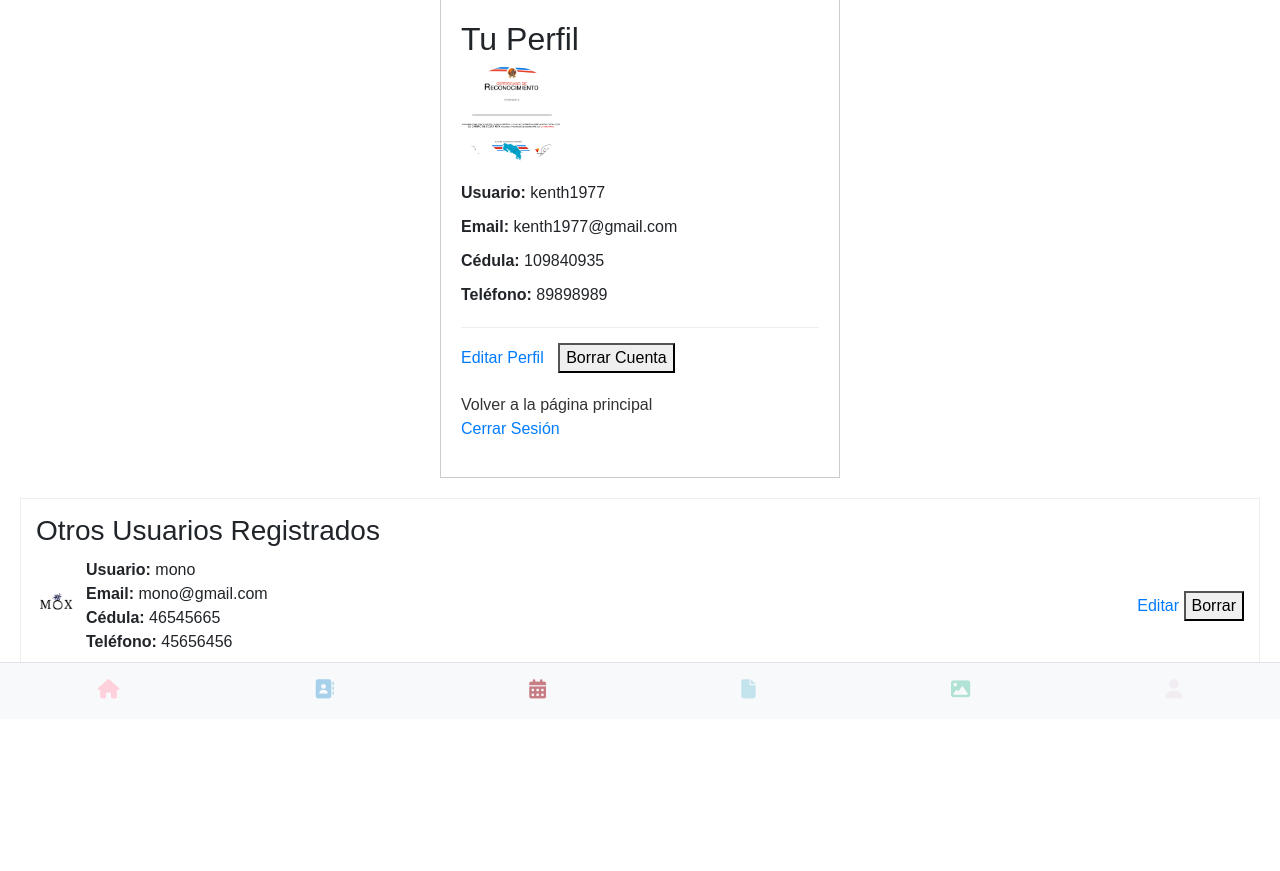
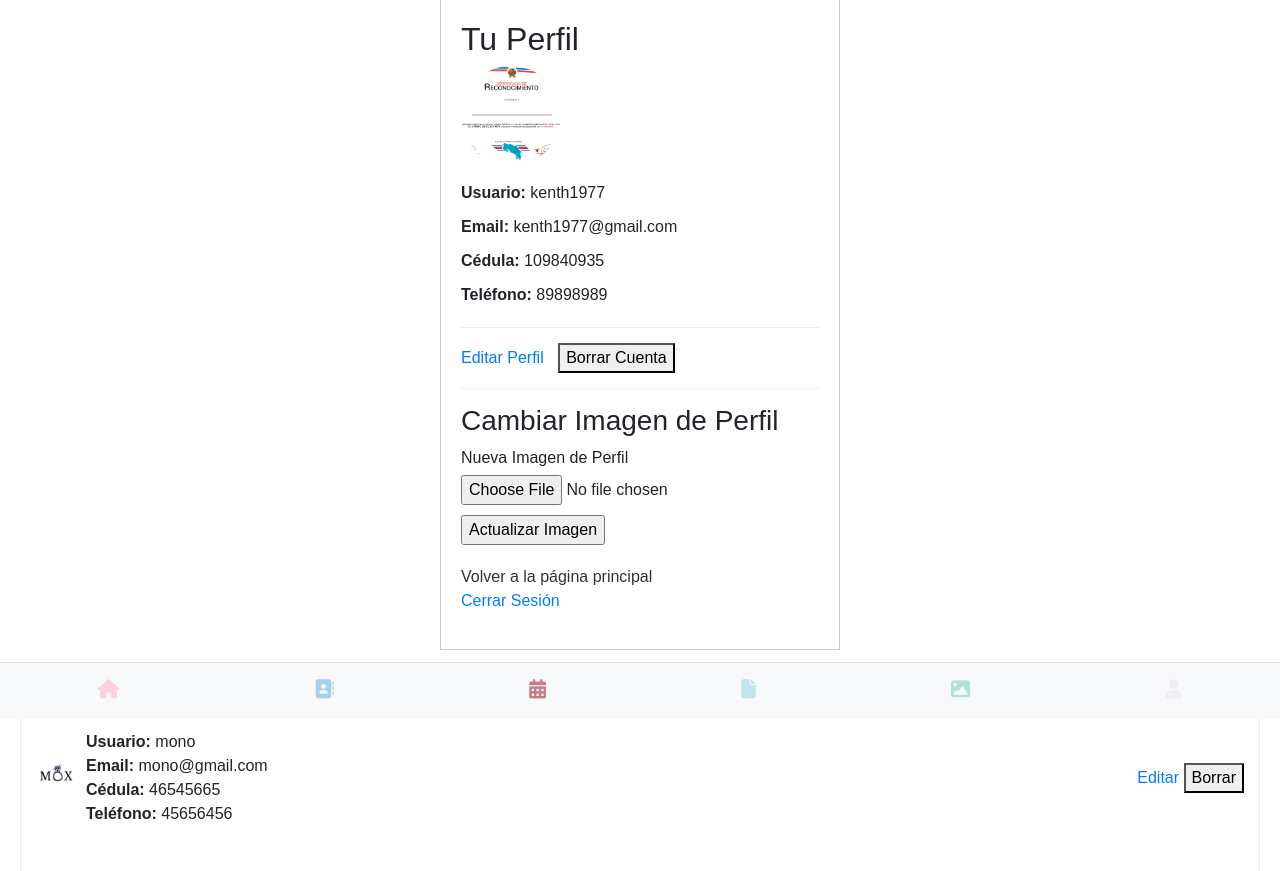
Before and after one commit to kerm1977/miniapp, a Flask app: page /perfil in a window 1280 px wide. Shown: the part 81-952 px from the top of the page. Before the commit the page ends 780 px from the top, so only its background shows below. Run offline with Flask 3, Linux system fonts and the light colour scheme; a user stored in the database is signed in; some libraries are stand-ins or nearby versions.

Commit message:
edita profile image

```diff
--- a/app.py
+++ b/app.py
@@ -26,7 +26,7 @@ login_manager.login_message = "Por favor, inicia sesión para acceder a esta pá
 
 
 def is_authenticated(self):
-        return True
+    return True
 
 class User(UserMixin, db.Model):
     __tablename__ = 'users'
@@ -69,6 +69,12 @@ class RegistrationForm(FlaskForm):
     image = FileField('Imagen de Usuario', validators=[FileAllowed(ALLOWED_EXTENSIONS, 'Solo se permiten imágenes png, jpg, jpeg o gif.')])
     submit = SubmitField('Registrarse')
 
+class LoginForm(FlaskForm):
+    username = StringField('Usuario', validators=[DataRequired()])
+    password = PasswordField('Contraseña', validators=[DataRequired()])
+    remember_me = BooleanField('Recordarme')
+    submit = SubmitField('Iniciar sesión')
+
 class EditUserForm(FlaskForm):
     username = StringField('Usuario', validators=[DataRequired()])
     email = StringField('Email', validators=[DataRequired(), Email()])
@@ -76,12 +82,9 @@ class EditUserForm(FlaskForm):
     telefono = StringField('Teléfono', validators=[DataRequired(), Regexp('^[0-9]+$'), Length(min=8, max=10, message='El teléfono debe tener entre 8 y 10 dígitos')])
     submit = SubmitField('Guardar Cambios')
 
-
-class LoginForm(FlaskForm):
-    username = StringField('Usuario', validators=[DataRequired()])
-    password = PasswordField('Contraseña', validators=[DataRequired()])
-    remember_me = BooleanField('Recordarme')
-    submit = SubmitField('Iniciar sesión')
+class UpdateProfileImageForm(FlaskForm):
+    image = FileField('Nueva Imagen de Perfil', validators=[FileAllowed(ALLOWED_EXTENSIONS, 'Solo se permiten imágenes png, jpg, jpeg o gif.')])
+    submit = SubmitField('Actualizar Imagen')
 
 def allowed_file(filename):
     return '.' in filename and filename.rsplit('.', 1)[1].lower() in ALLOWED_EXTENSIONS
@@ -154,6 +157,67 @@ def logout():
 def index():
     return render_template('index.html')
 
+@app.route('/editar_perfil', methods=['GET', 'POST'])
+@login_required
+def editar_perfil():
+    form = EditUserForm(obj=current_user)
+    if form.validate_on_submit():
+        current_user.username = form.username.data
+        current_user.email = form.email.data
+        current_user.cedula = form.cedula.data
+        current_user.telefono = form.telefono.data
+        db.session.commit()
+        flash('Tu perfil ha sido actualizado.', 'success')
+        return redirect(url_for('perfil'))
+    return render_template('editar_perfil.html', form=form)
+
+@app.route('/borrar_perfil', methods=['POST'])
+@login_required
+def borrar_perfil():
+    user_to_delete = User.query.get(current_user.id)
+    if user_to_delete:
+        logout_user()
+        db.session.delete(user_to_delete)
+        db.session.commit()
+        flash('Tu cuenta ha sido borrada.', 'success')
+        return redirect(url_for('index'))
+    else:
+        flash('Error al intentar borrar la cuenta.', 'danger')
+        return redirect(url_for('perfil'))
+
+@app.route('/actualizar_imagen', methods=['POST'])
+@login_required
+def actualizar_imagen():
+    form = UpdateProfileImageForm()
+    if form.validate_on_submit():
+        image = form.image.data
+        if image:
+            filename = secure_filename(image.filename)
+            filepath = os.path.join(app.config['UPLOAD_FOLDER'], filename)
+            image.save(filepath)
+
+            # Eliminar la imagen anterior si existe
+            if current_user.image_filename and os.path.exists(os.path.join(app.config['UPLOAD_FOLDER'], current_user.image_filename)):
+                os.remove(os.path.join(app.config['UPLOAD_FOLDER'], current_user.image_filename))
+
+            current_user.image_filename = filename
+            db.session.commit()
+            flash('Tu imagen de perfil ha sido actualizada.', 'success')
+        else:
+            flash('No se seleccionó ninguna imagen.', 'warning')
+    else:
+        for field, errors in form.errors.items():
+            for error in errors:
+                flash(f'Error en el campo {getattr(form, field).label.text}: {error}', 'danger')
+    return redirect(url_for('perfil'))
+
+@app.route('/perfil')
+@login_required
+def perfil():
+    users = User.query.all()
+    form = UpdateProfileImageForm()  # Add this line
+    return render_template('perfil.html', users=users, form=form) # and this change
+
 @app.route('/editar_usuario/<int:user_id>', methods=['GET', 'POST'])
 @login_required
 def editar_usuario(user_id):
@@ -188,40 +252,6 @@ def borrar_usuario(user_id):
     flash(f'El usuario {user.username} ha sido borrado.', 'success')
     return redirect(url_for('perfil'))
 
-@app.route('/perfil')
-@login_required
-def perfil():
-    users = User.query.all()
-    return render_template('perfil.html', users=users)
-
-@app.route('/editar_perfil', methods=['GET', 'POST'])
-@login_required
-def editar_perfil():
-    form = EditUserForm(obj=current_user)
-    if form.validate_on_submit():
-        current_user.username = form.username.data
-        current_user.email = form.email.data
-        current_user.cedula = form.cedula.data
-        current_user.telefono = form.telefono.data
-        db.session.commit()
-        flash('Tu perfil ha sido actualizado.', 'success')
-        return redirect(url_for('perfil'))
-    return render_template('editar_perfil.html', form=form)
-
-@app.route('/borrar_perfil', methods=['POST'])
-@login_required
-def borrar_perfil():
-    user_to_delete = User.query.get(current_user.id)
-    if user_to_delete:
-        logout_user()
-        db.session.delete(user_to_delete)
-        db.session.commit()
-        flash('Tu cuenta ha sido borrada.', 'success')
-        return redirect(url_for('index'))
-    else:
-        flash('Error al intentar borrar la cuenta.', 'danger')
-        return redirect(url_for('perfil'))
-
 if __name__ == '__main__':
     with app.app_context():
         db.create_all()
--- a/templates/perfil.html
+++ b/templates/perfil.html
@@ -18,6 +18,10 @@
         .avatar-small img { width: 100%; height: 100%; object-fit: cover; }
         .profile-actions { margin-top: 20px; border-top: 1px solid #eee; padding-top: 15px; }
         .profile-actions a { margin-right: 10px; text-decoration: none; }
+        .profile-image-upload { margin-top: 15px; border-top: 1px solid #eee; padding-top: 15px; }
+        .profile-image-upload form { display: flex; flex-direction: column; align-items: flex-start; }
+        .profile-image-upload input[type="file"] { margin-bottom: 10px; }
+        .profile-image-upload button { padding: 8px 12px; background-color: #007bff; color: white; border: none; border-radius: 4px; cursor: pointer; }
     </style>
 
     <div class="profile-container">
@@ -39,6 +43,20 @@
                 <button type="submit" onclick="return confirm('¿Estás seguro de que quieres borrar tu cuenta?')">Borrar Cuenta</button>
             </form>
         </div>
+
+        <div class="profile-image-upload">
+            <h3>Cambiar Imagen de Perfil</h3>
+            <form method="POST" action="{{ url_for('actualizar_imagen') }}" enctype="multipart/form-data">
+                {{ form.csrf_token }}
+                {{ form.image.label }}
+                {{ form.image }}
+                {% for error in form.image.errors %}
+                    <span style="color: red;">[{{ error }}]</span>
+                {% endfor %}
+                {{ form.submit }}
+            </form>
+        </div>
+
         <a href="{{ url_for('index') }}" class="back-link">Volver a la página principal</a>
         <p><a href="{{ url_for('logout') }}">Cerrar Sesión</a></p>
     </div>
```
Also changed, not shown: instance/db.db, static/images/muestras.jpg (deleted).
